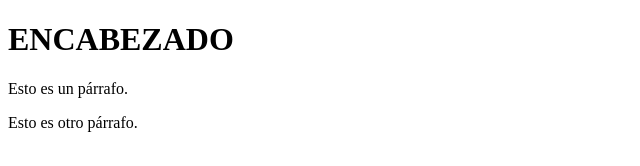
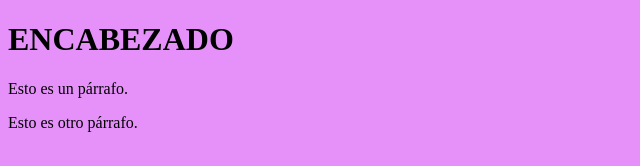
Before and after one commit to serghitho97/evaluacion, a plain HTML site: page index.html in a window 1280 px wide. Shown: the whole page, without its empty margins (0-640 px from the left). Drawn offline with Linux system fonts and the light colour scheme.

Commit message:
modificado body en master de index.html

```diff
--- a/index.html
+++ b/index.html
@@ -3,7 +3,7 @@
   <head>
     <title>La página de alumno</title>
   </head>
-  <body>
+  <body bgcolor="#E690FA">
 	<H1>ENCABEZADO</H1>
     <p>Esto es un párrafo. </p>
     <p>Esto es otro párrafo. </p>
```
